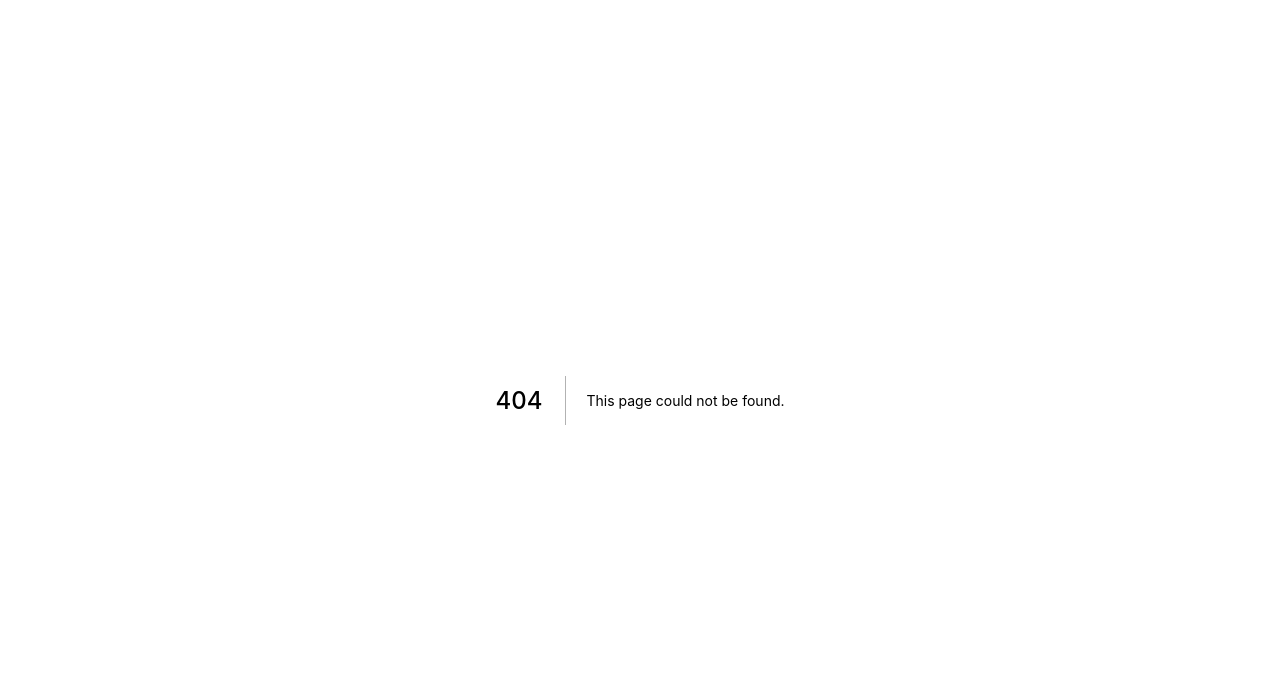
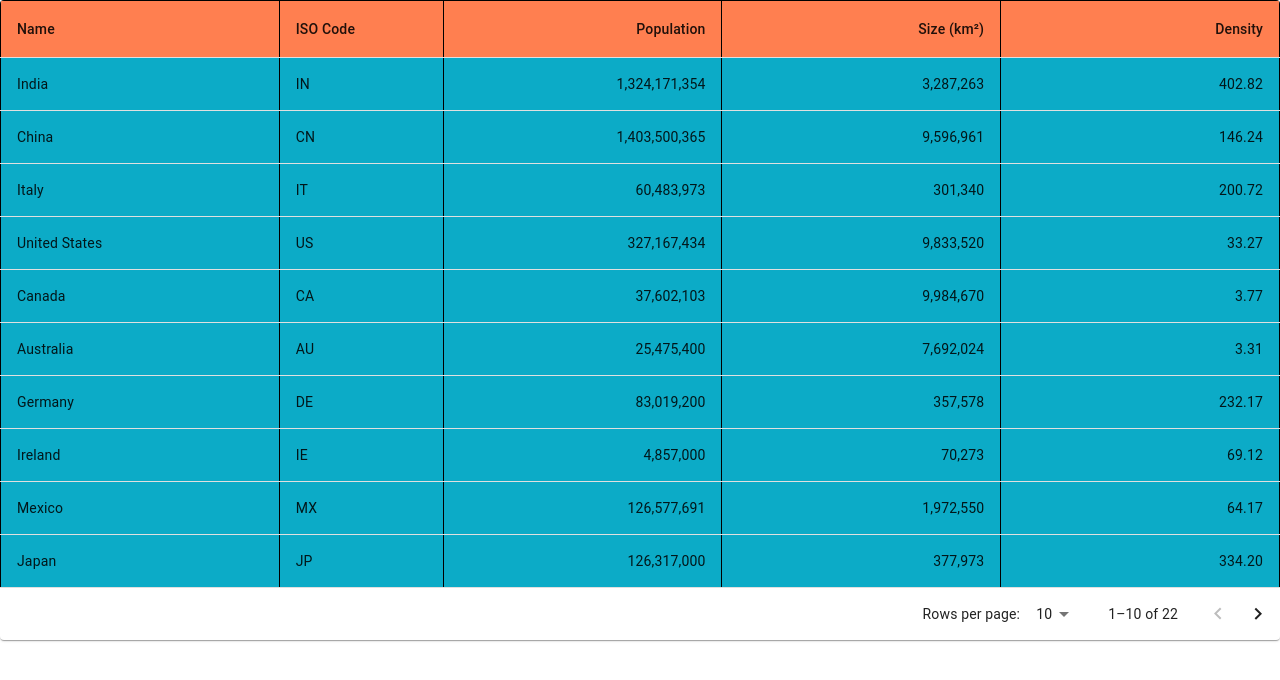
Before and after one commit to web-nangcao/classroom, a Next.js app: page /classroom/grade/1 in a window 1280 px wide. Before the commit this address had no page. Shown: the top 680 px of the page. Built offline with nearby package versions, Linux system fonts and the light colour scheme.

Commit message:
table test for grade

```diff
--- /dev/null
+++ b/pages/classroom/grade/[pid].js
@@ -0,0 +1,141 @@
+import * as React from "react";
+import Paper from "@mui/material/Paper";
+import Table from "@mui/material/Table";
+import TableBody from "@mui/material/TableBody";
+import TableCell from "@mui/material/TableCell";
+import TableContainer from "@mui/material/TableContainer";
+import TableHead from "@mui/material/TableHead";
+import TablePagination from "@mui/material/TablePagination";
+import TableRow from "@mui/material/TableRow";
+
+import gradeStyle from "./[pid].module.css";
+
+const columns = [
+  { id: "name", label: "Name", minWidth: 170 },
+  { id: "code", label: "ISO\u00a0Code", minWidth: 100 },
+  {
+    id: "population",
+    label: "Population",
+    minWidth: 170,
+    align: "right",
+    format: (value) => value.toLocaleString("en-US"),
+  },
+  {
+    id: "size",
+    label: "Size\u00a0(km\u00b2)",
+    minWidth: 170,
+    align: "right",
+    format: (value) => value.toLocaleString("en-US"),
+  },
+  {
+    id: "density",
+    label: "Density",
+    minWidth: 170,
+    align: "right",
+    format: (value) => value.toFixed(2),
+  },
+];
+
+function createData(name, code, population, size) {
+  const density = population / size;
+  return { name, code, population, size, density };
+}
+
+const rows = [
+  createData("India", "IN", 1324171354, 3287263),
+  createData("China", "CN", 1403500365, 9596961),
+  createData("Italy", "IT", 60483973, 301340),
+  createData("United States", "US", 327167434, 9833520),
+  createData("Canada", "CA", 37602103, 9984670),
+  createData("Australia", "AU", 25475400, 7692024),
+  createData("Germany", "DE", 83019200, 357578),
+  createData("Ireland", "IE", 4857000, 70273),
+  createData("Mexico", "MX", 126577691, 1972550),
+  createData("Japan", "JP", 126317000, 377973),
+  createData("France", "FR", 67022000, 640679),
+  createData("United Kingdom", "GB", 67545757, 242495),
+  createData("Russia", "RU", 146793744, 17098246),
+  createData("Nigeria", "NG", 200962417, 923768),
+  createData("Brazil", "BR", 210147125, 8515767),
+  createData("Canada", "CA", 37602103, 9984670),
+  createData("Australia", "AU", 25475400, 7692024),
+  createData("Germany", "DE", 83019200, 357578),
+  createData("Ireland", "IE", 4857000, 70273),
+  createData("Mexico", "MX", 126577691, 1972550),
+  createData("Japan", "JP", 126317000, 377973),
+  createData("France", "FR", 67022000, 640679),
+];
+
+export default function StickyHeadTable() {
+  const [page, setPage] = React.useState(0);
+  const [rowsPerPage, setRowsPerPage] = React.useState(10);
+
+  const handleChangePage = (event, newPage) => {
+    setPage(newPage);
+  };
+
+  const handleChangeRowsPerPage = (event) => {
+    setRowsPerPage(+event.target.value);
+    setPage(0);
+  };
+
+  return (
+    <Paper sx={{ width: "100%", overflow: "hidden" }}>
+      <TableContainer>
+        <Table
+          stickyHeader
+          aria-label="sticky table"
+          style={{ borderCollapse: "collapse" }}
+        >
+          <TableHead>
+            <TableRow>
+              {columns.map((column) => (
+                <TableCell
+                  key={column.id}
+                  align={column.align}
+                  style={{ minWidth: column.minWidth }}
+                  className={gradeStyle.header}
+                >
+                  {column.label}
+                </TableCell>
+              ))}
+            </TableRow>
+          </TableHead>
+          <TableBody>
+            {rows
+              .slice(page * rowsPerPage, page * rowsPerPage + rowsPerPage)
+              .map((row) => {
+                return (
+                  <TableRow hover role="checkbox" tabIndex={-1} key={row.code}>
+                    {columns.map((column) => {
+                      const value = row[column.id];
+                      return (
+                        <TableCell
+                          key={column.id}
+                          align={column.align}
+                          className={gradeStyle.grade}
+                        >
+                          {column.format && typeof value === "number"
+                            ? column.format(value)
+                            : value}
+                        </TableCell>
+                      );
+                    })}
+                  </TableRow>
+                );
+              })}
+          </TableBody>
+        </Table>
+      </TableContainer>
+      <TablePagination
+        rowsPerPageOptions={[10, 25, 100]}
+        component="div"
+        count={rows.length}
+        rowsPerPage={rowsPerPage}
+        page={page}
+        onPageChange={handleChangePage}
+        onRowsPerPageChange={handleChangeRowsPerPage}
+      />
+    </Paper>
+  );
+}
--- /dev/null
+++ b/pages/classroom/grade/[pid].module.css
@@ -0,0 +1,9 @@
+.header {
+    background-color: coral !important;
+    border: 1px solid black;
+}
+
+.grade {
+    background-color: rgb(12, 171, 199) !important;
+    border: 1px solid black;
+}
```
